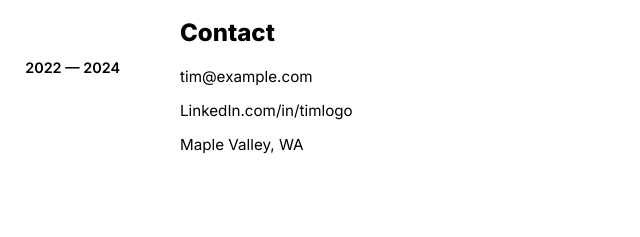
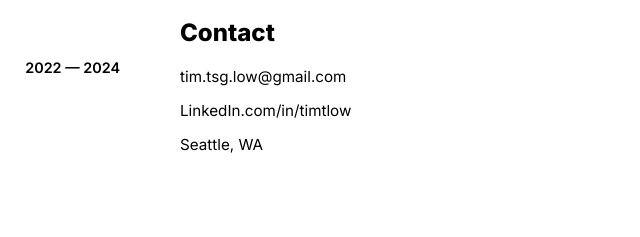
Before and after one commit to timpuffle/portfolio, a website: page resume.html in a window 1280 px wide. Shown: the part 551-788 px from the top of the page, 630-1270 px from the left. Drawn offline with Linux system fonts and the light colour scheme.

Commit message:
fixed resume again

```diff
--- a/resume.html
+++ b/resume.html
@@ -88,9 +88,9 @@
 
                 <section class="resume-section">
                     <h2 class="section-label">Contact</h2>
-                    <p class="contact-info">tim@example.com</p>
-                    <p class="contact-info">LinkedIn.com/in/timlogo</p>
-                    <p class="contact-info">Maple Valley, WA</p>
+                    <p class="contact-info">tim.tsg.low@gmail.com</p>
+                    <p class="contact-info">LinkedIn.com/in/timtlow</p>
+                    <p class="contact-info">Seattle, WA</p>
                 </section>
             </aside>
         </div>
```
